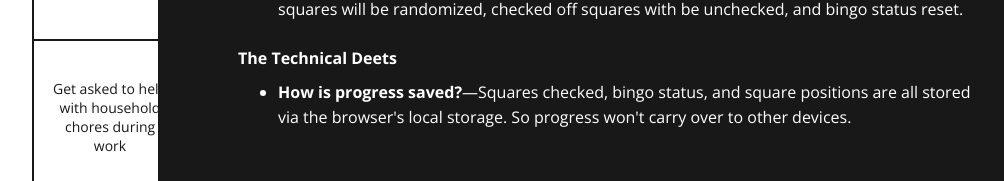
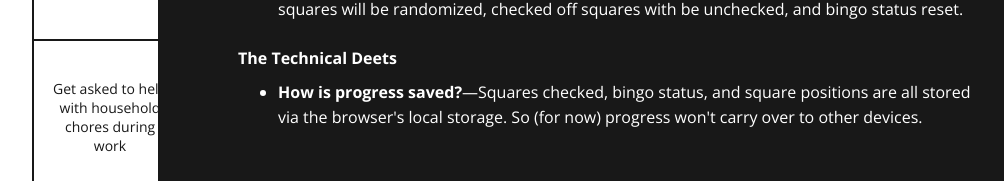
Before and after one commit to giantpaper/techybingo, a Vue app: page / in a window 1280 px wide. Both pictures are taken after a click on the button "Info". Shown: the part 540-721 px from the top of the page, without its empty margins (222-1226 px from the left). Built offline with nearby package versions, Linux system fonts and the light colour scheme.

Commit message:
IMPROV: rewording technical deets

```diff
--- a/src/components/Info.vue
+++ b/src/components/Info.vue
@@ -21,7 +21,7 @@
 			<h3>The Technical Deets</h3>
 
 			<ul>
-				<li><strong>How is progress saved?</strong>—Squares checked, bingo status, and square positions are all stored via the browser's local storage. So progress won't carry over to other devices.</li>
+				<li><strong>How is progress saved?</strong>—Squares checked, bingo status, and square positions are all stored via the browser's local storage. So (for now) progress won't carry over to other devices.</li>
 			</ul>
 		</div>
 	</section>
```
